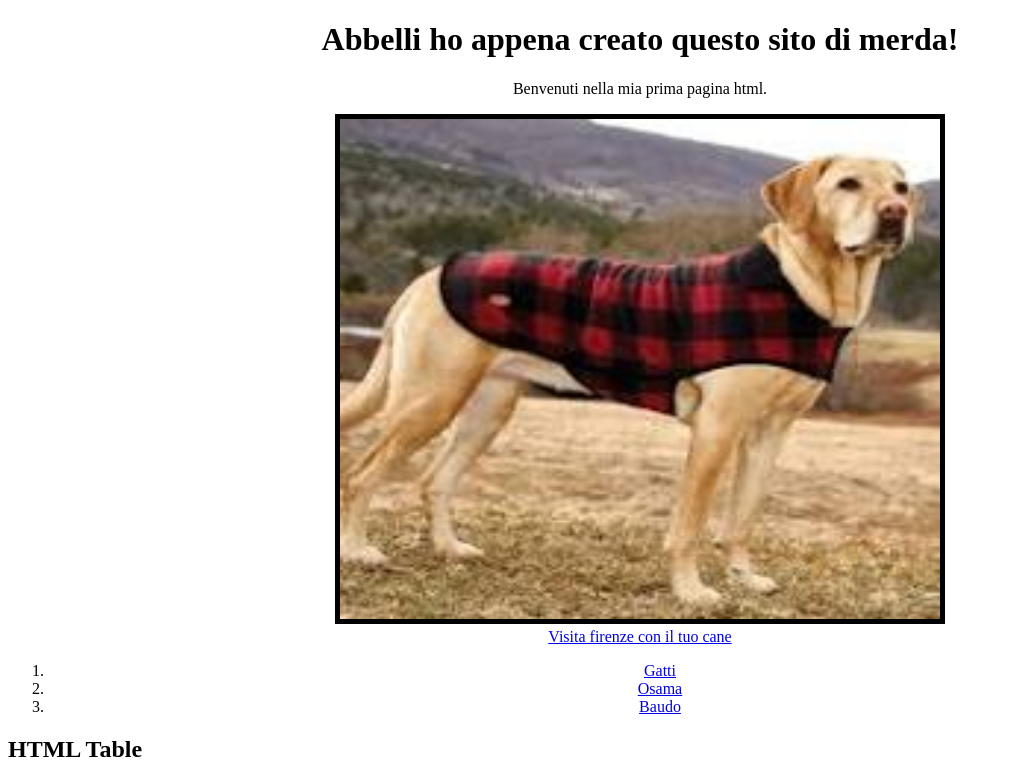
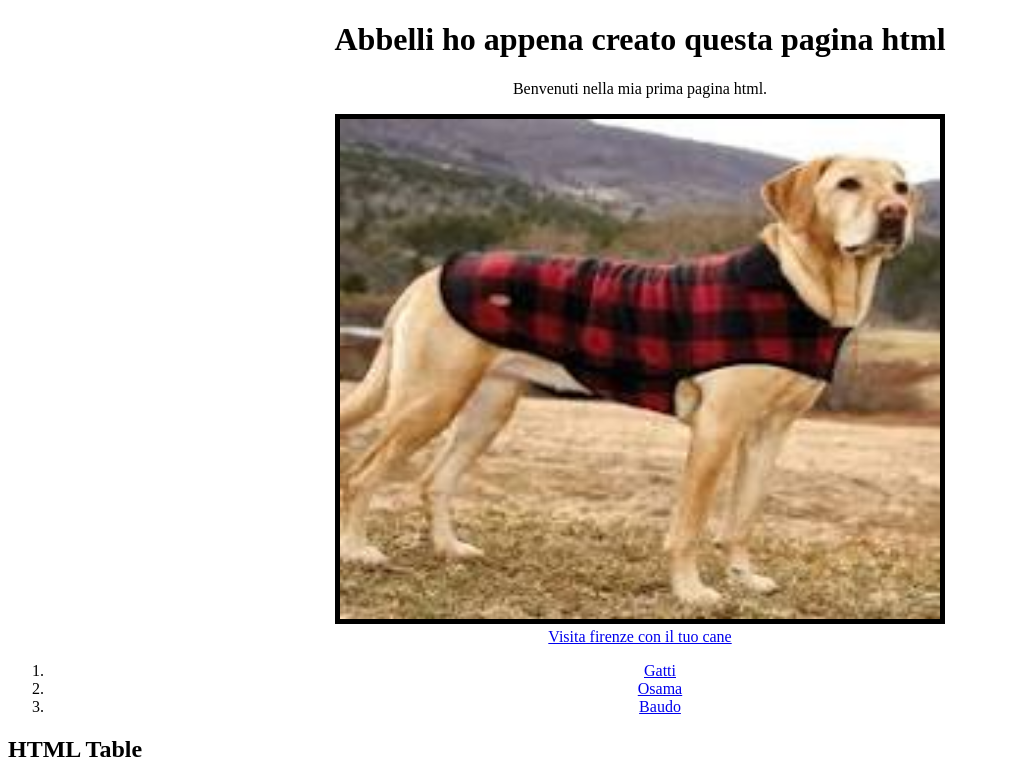
Before and after one commit to Lorenzo-Trombus/web1, a plain HTML site: page index.html in a window 1280 px wide. Shown: the top 780 px of the page, without its empty margins (0-1011 px from the left). Drawn offline with Linux system fonts and the light colour scheme.

Commit message:
sistemata pagina html

```diff
--- a/index.html
+++ b/index.html
@@ -6,7 +6,7 @@
     <body>
         <center> <!--tutto ciò che è scritto in mezzo tra il primo
                     e il secondo center viene messo al centro della pagina-->
-        <h1>Abbelli ho appena creato questo sito di merda!</h1>
+        <h1>Abbelli ho appena creato questa pagina html</h1>
         <p>
             Benvenuti nella mia prima pagina html.
         </p>
```
